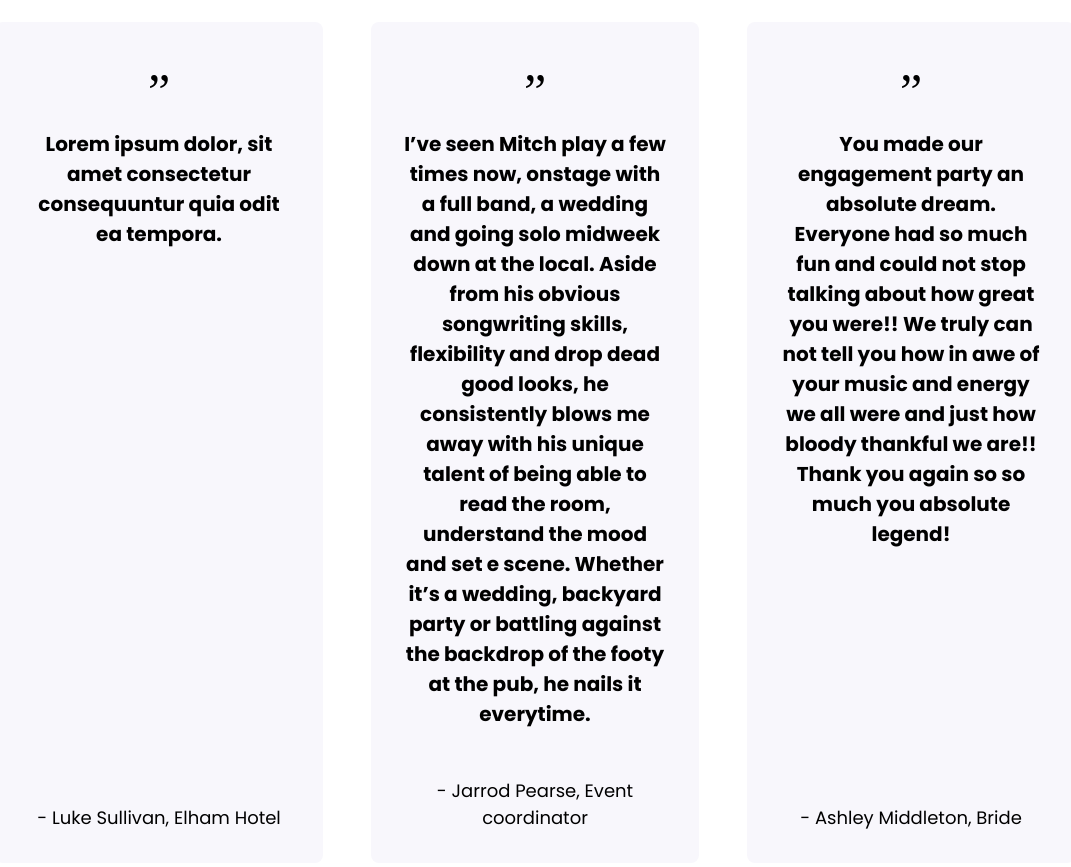
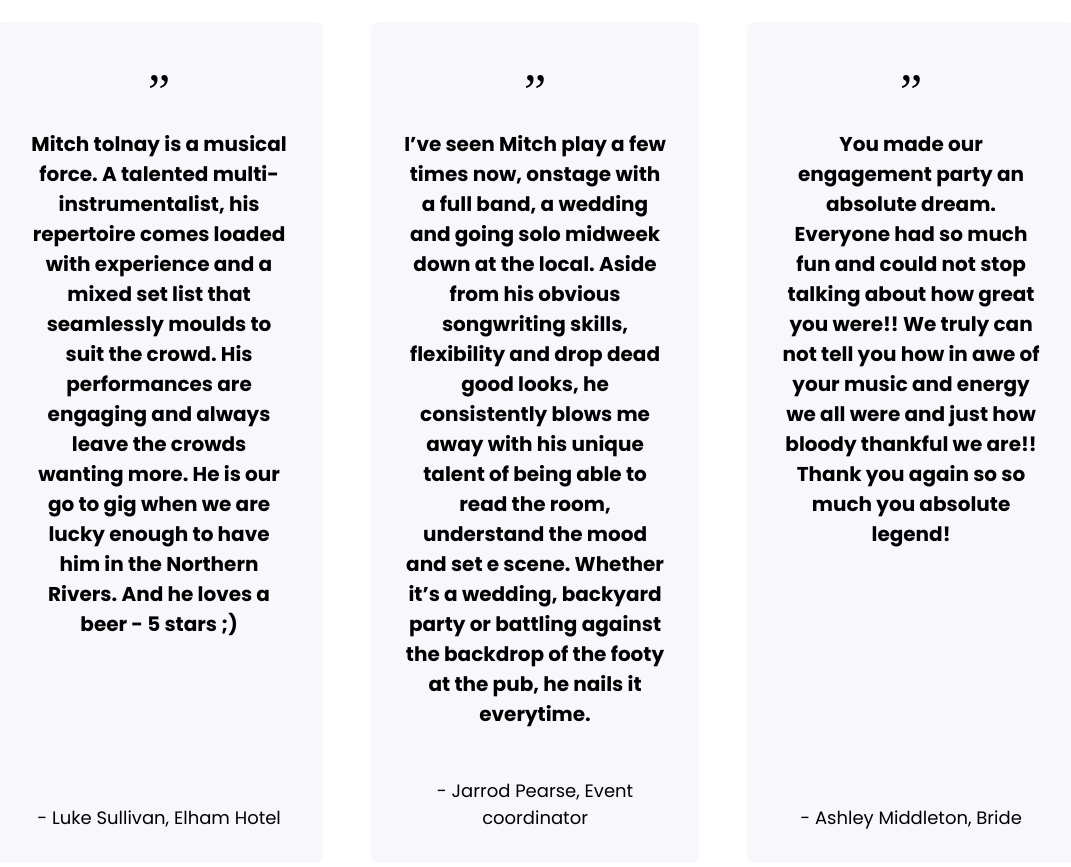
Before and after one commit to madwester/mitch-2021, a React (Create React App) app: page / in a window 1280 px wide. Shown: the part 4060-4927 px from the top of the page, without its empty margins (105-1176 px from the left). Built offline with nearby package versions, Linux system fonts and the light colour scheme; no server answers.

Commit message:
updated testimonial from sully

```diff
--- a/src/sections/Events.tsx
+++ b/src/sections/Events.tsx
@@ -6,7 +6,7 @@ import FONTS from "../shared/fonts";
 const Testimonials = [
   {
     name: "Luke Sullivan, Elham Hotel",
-    text: "Lorem ipsum dolor, sit amet consectetur consequuntur quia odit ea tempora.",
+    text: "Mitch tolnay is a musical force. A talented multi-instrumentalist, his repertoire comes loaded with experience and a mixed set list that seamlessly moulds to suit the crowd. His performances are engaging and always leave the crowds wanting more. He is our go to gig when we are lucky enough to have him in the Northern Rivers. And he loves a beer - 5 stars ;)",
   },
   {
     name: "Jarrod Pearse, Event coordinator",
```
